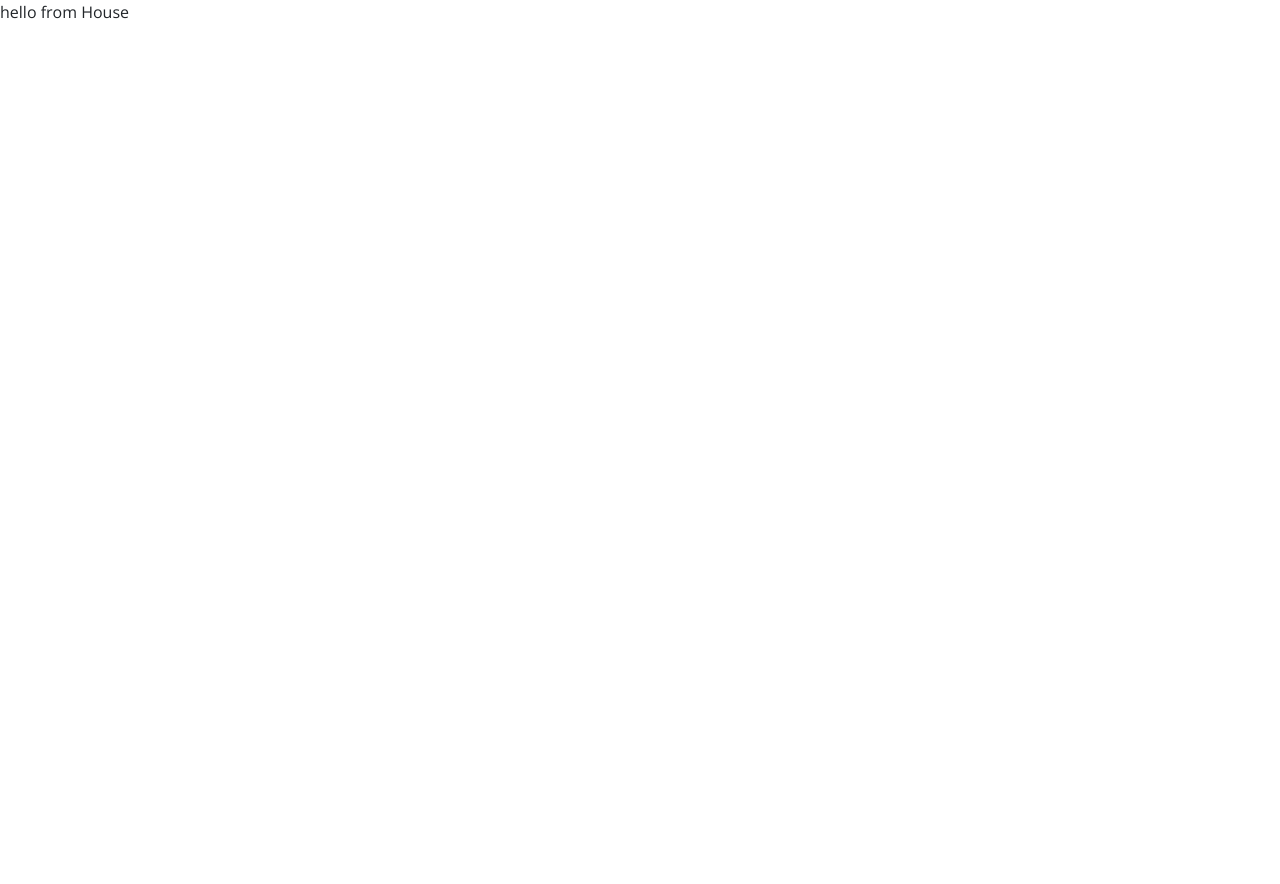
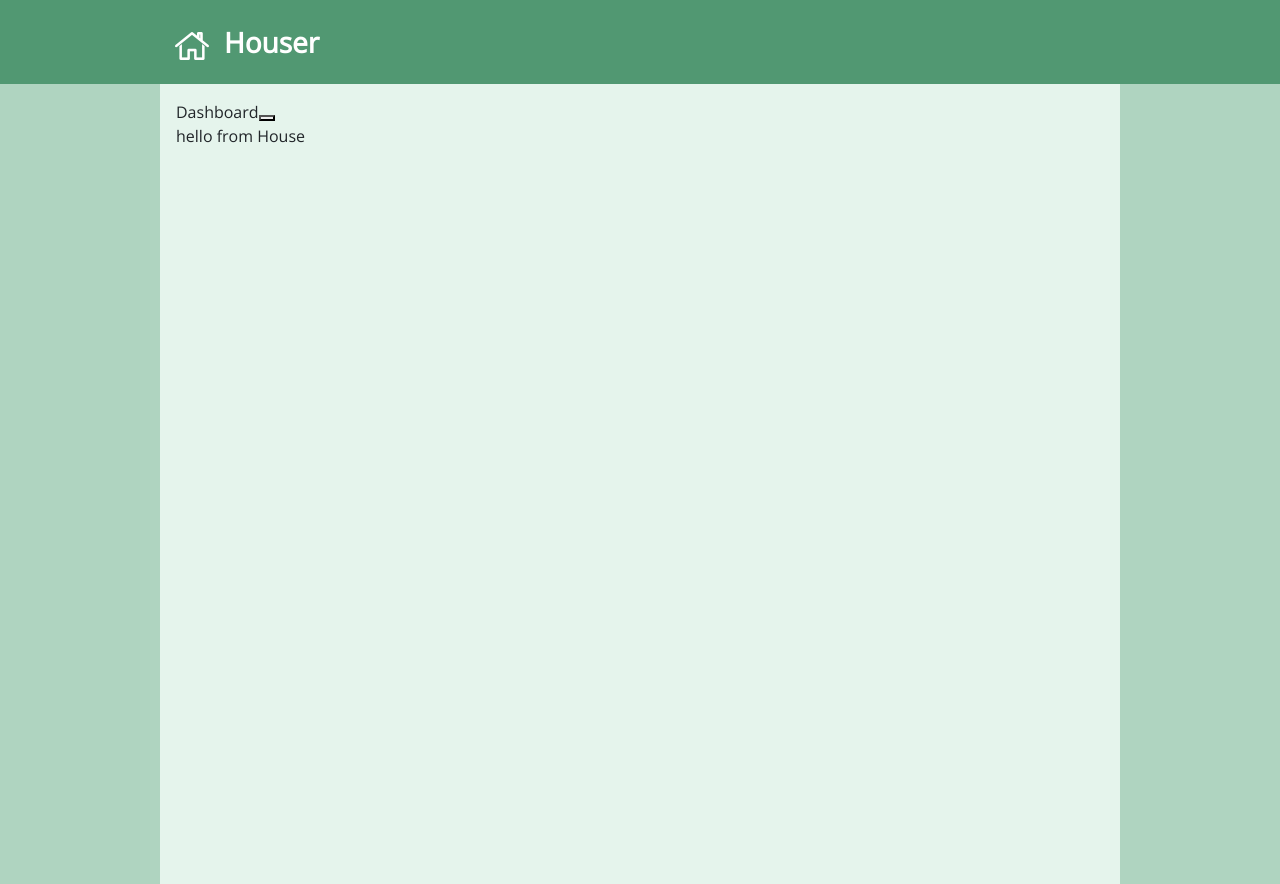
Before and after one commit to jtmorrisbytes/simulation-2, a React (Create React App) app: page /#/ in a window 1280 px wide. Before the commit the page ends 800 px from the top, so only its background shows below. Built offline with nearby package versions, Linux system fonts and the light colour scheme.

Commit message:
finished basic styling for app and its direct children

```diff
--- a/src/App.js
+++ b/src/App.js
@@ -4,9 +4,11 @@ import "./App.scss";
 
 import { HashRouter } from "react-router-dom";
 import Routes from "./routes";
+import Header from "./components/Header/Header";
 function App() {
   return (
     <HashRouter>
+      <Header />
       <div className="App">
         <Routes />
       </div>
--- a/src/App.scss
+++ b/src/App.scss
@@ -4,8 +4,16 @@
 }
 
 @import "./grid.scss";
+@import "./palette.scss";
 .App {
+  background-color: $color-app-background;
+  min-height: 100vh;
 }
 .App > main {
+  width: 100%;
   max-width: $content-width;
+  padding: 1em;
+  margin: 0 auto;
+  background-color: $color-app-content;
+  min-height: 100vh;
 }
--- a/src/components/Dashboard/Dashboard.js
+++ b/src/components/Dashboard/Dashboard.js
@@ -7,9 +7,13 @@ class Dashboard extends Component {
   }
   render() {
     return (
-      <div className="Dashboard">
+      <main className="Dashboard">
+        <div className="header-container">
+          <span>Dashboard</span>
+          <button></button>
+        </div>
         <House />
-      </div>
+      </main>
     );
   }
 }
```
